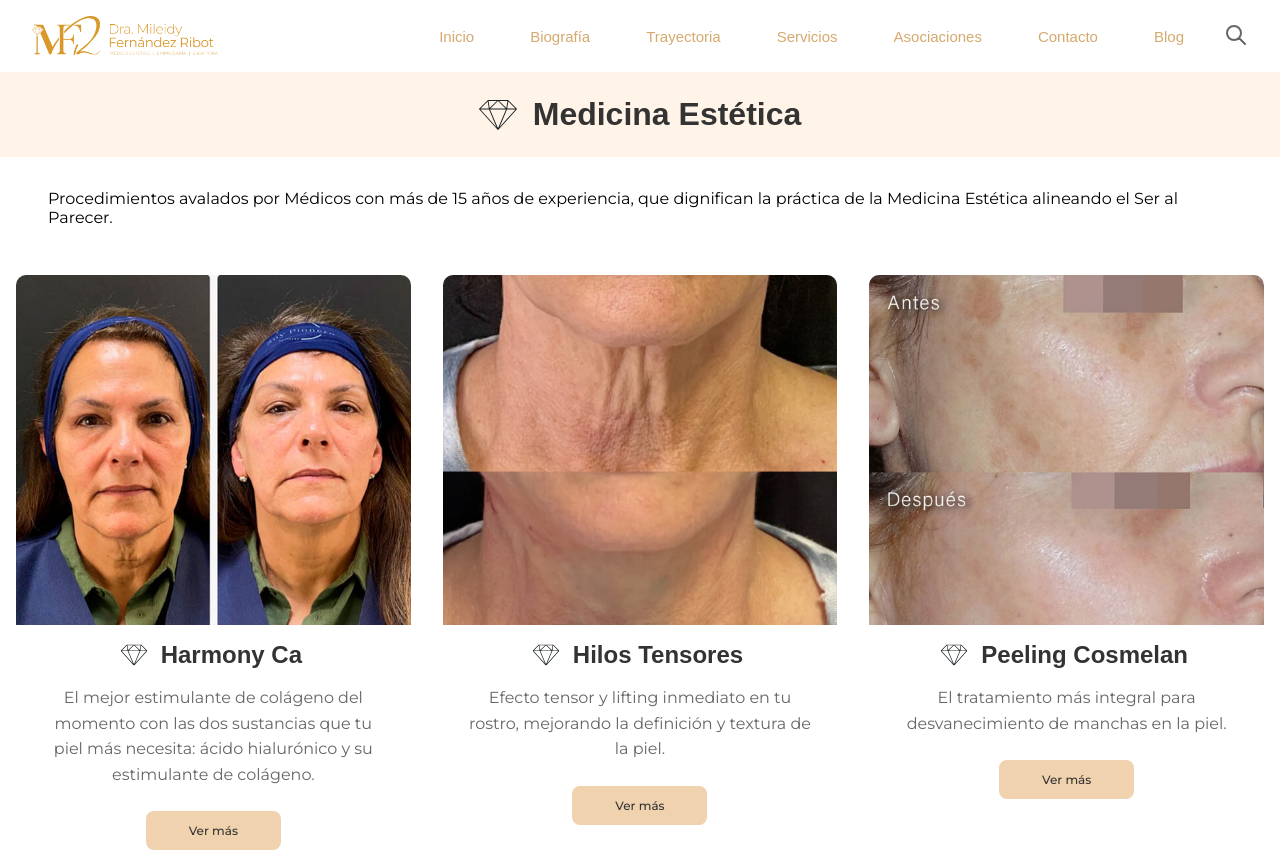
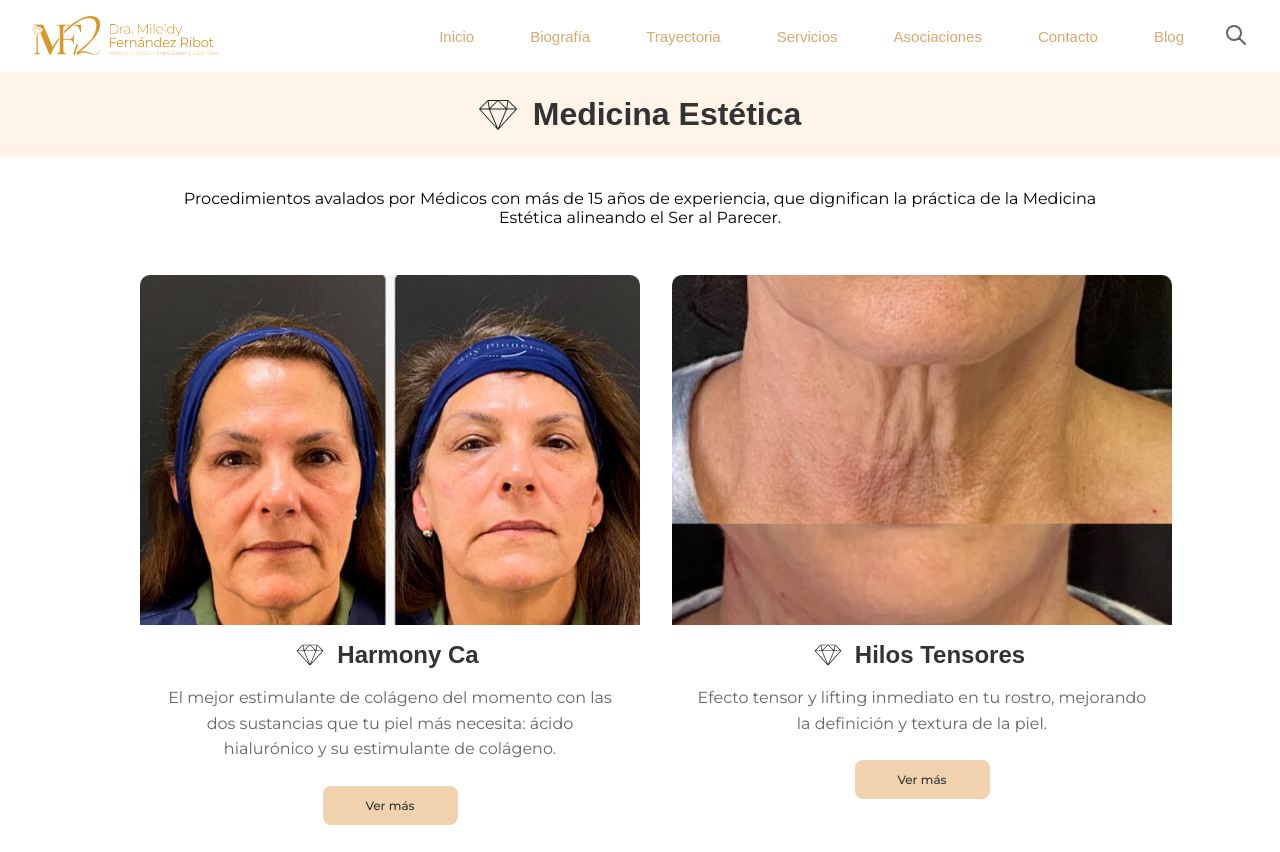
Before and after one commit to chubuntuarc/dm-web, a Next.js app: page /medicina in a window 1280 px wide. Shown: the top 852 px of the page. Built offline with nearby package versions, Linux system fonts and the light colour scheme.

Commit message:
Medicina completed

```diff
--- a/src/app/medicina/medicine.module.css
+++ b/src/app/medicina/medicine.module.css
@@ -10,9 +10,11 @@
   font-family: "Montserrat", sans-serif;
   text-align: left;
   font-weight: normal;
-  margin-bottom: 3rem;
   font-size: 1rem;
   padding: 0 2rem;
+  max-width: 1000px;
+  text-align: center;
+  margin: 0 auto 3rem auto;
 }
 
 .introText {
@@ -57,6 +59,14 @@
   grid-template-columns: repeat(auto-fill, minmax(300px, 1fr));
   gap: 2rem;
   margin-top: 3rem;
+}
+
+@media (min-width: 992px) {
+  .treatmentsGrid {
+    grid-template-columns: repeat(2, 500px);
+    max-width: 1000px;
+    margin: 0 auto;
+  }
 }
 
 .treatmentCard {
```
